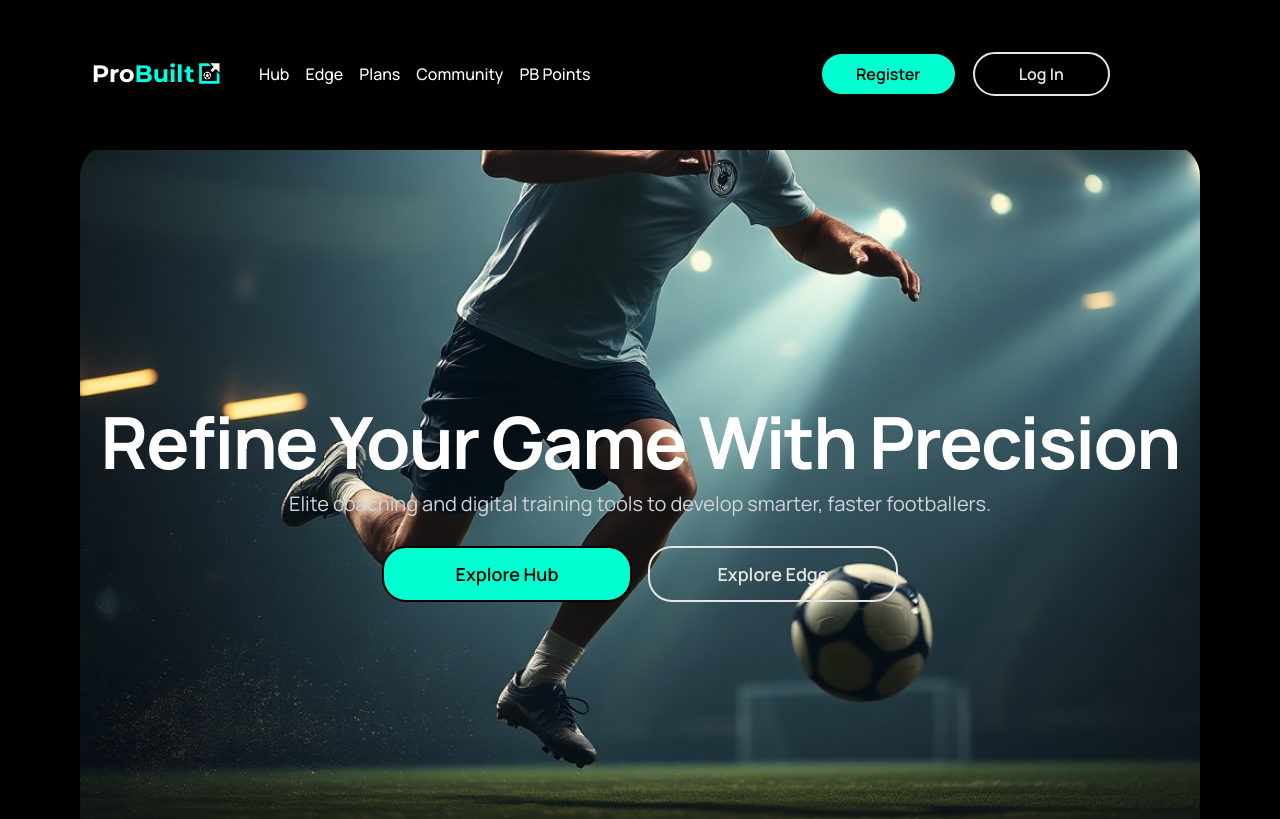
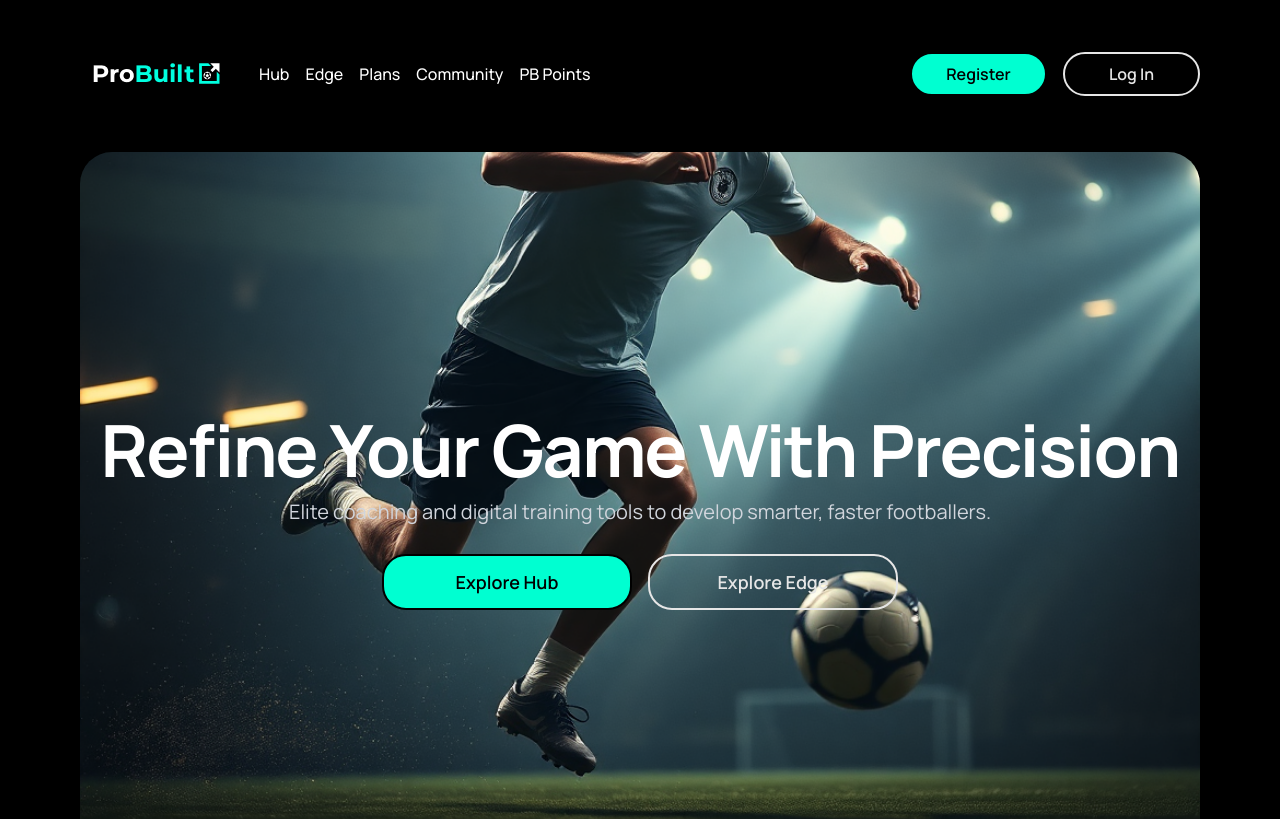
Before and after one commit to probuiltfootball/PROBUILT_FE, a Next.js app: page / in a window 1280 px wide. Shown: the top 819 px of the page. Built offline with nearby package versions, Linux system fonts and the light colour scheme.

Commit message:
CSS update for navbar

```diff
--- a/src/components/hero-section.tsx
+++ b/src/components/hero-section.tsx
@@ -7,7 +7,7 @@ import { Button } from "./ui/button";
 
 export default function HeroSection() {
   return (
-    <motion.div className="relative flex justify-center text-center rounded-4xl mt-36 mb-16 mx-20 h-180">
+    <motion.div className="relative flex justify-center text-center rounded-4xl mt-38 mb-16 mx-20 h-180">
       <Image
         src={herobg}
         alt="Football background"
--- a/src/components/navbar.tsx
+++ b/src/components/navbar.tsx
@@ -67,8 +67,8 @@ export default function Navbar() {
   const showDashboard = isAuthenticated && isPlayer && hasActivePlan;
 
   return (
-    <motion.nav className="fixed top-0 left-0 right-0 z-50 h-37.5 bg-(--primary)">
-      <div className="px-20 flex">
+    <motion.nav className="fixed top-0 left-0 right-0 z-50 h-37.5 bg-(--primary) px-20">
+      <div className="flex">
         {/* Logo */}
         <motion.div
           className="hidden md:flex md:items-center"
@@ -143,7 +143,7 @@ export default function Navbar() {
         </motion.div>
 
         <motion.div
-          className="flex gap-4 justify-center items-center flex-1"
+          className="flex gap-4 justify-end items-center"
           initial={{ opacity: 0, y: 20 }}
           whileInView={{ opacity: 1, y: 0 }}
           viewport={{ margin: "-100px" }}
@@ -172,8 +172,8 @@ export default function Navbar() {
           )}
 
           {/* Mobile Menu Button */}
-          <div className="md:hidden">
-            <button className="" onClick={() => setIsOpen(!isOpen)}>
+          <div className="md:hidden flex items-center">
+            <button onClick={() => setIsOpen(!isOpen)}>
               {isOpen ? <FaTimes size={24} /> : <FaBars size={24} />}
             </button>
           </div>
```
